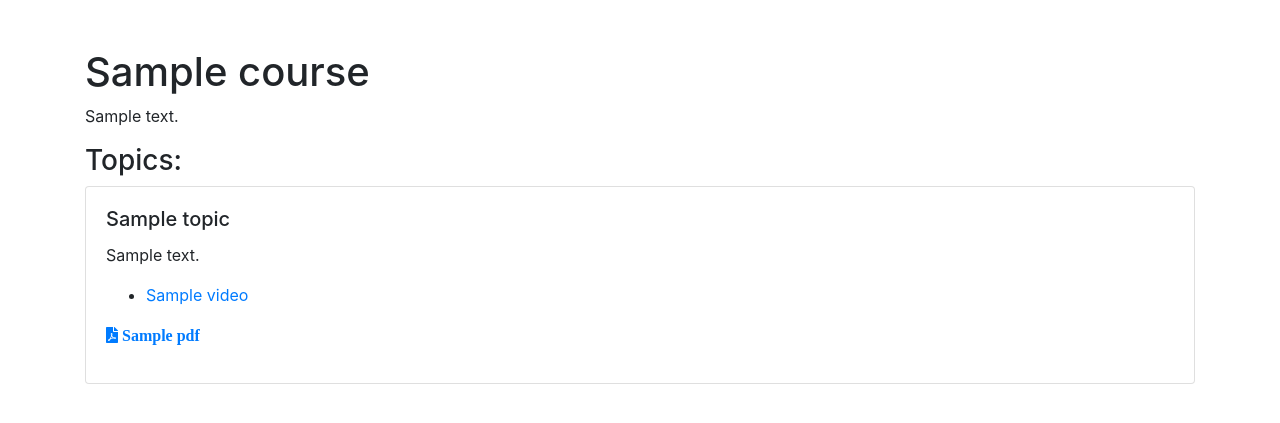
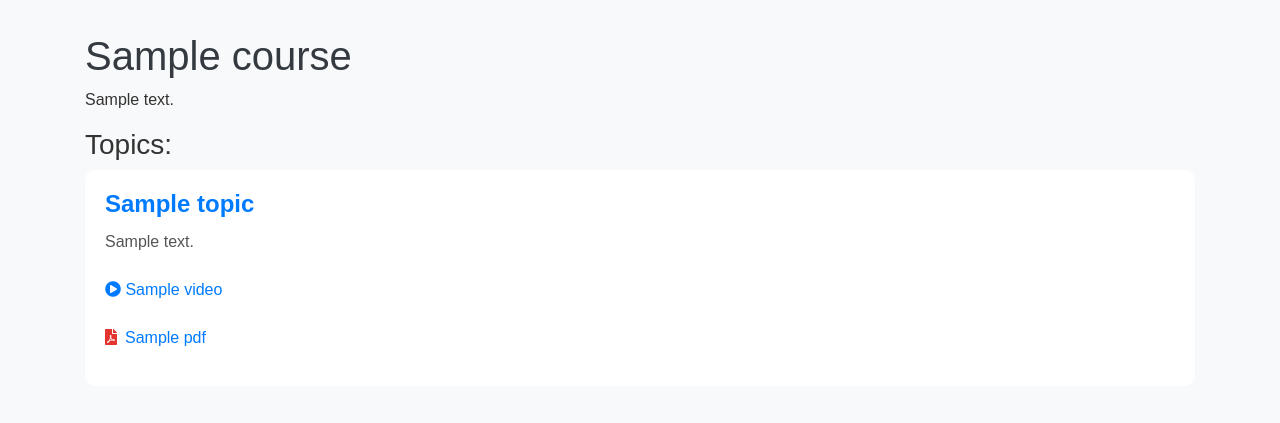
Before and after one commit to KhanAfsar12/Django-LMS, a Django app: template course_manage/templates/course.html in a window 1280 px wide. Shown: the top 423 px of the page. Run offline with Django 3.2, Linux system fonts and the light colour scheme; the template is opened without the code that fills it: most values are stand-ins (such as "Sample title", 1, 10 or a date in 2020); some libraries are stand-ins or nearby versions.

```diff
--- a/course_manage/templates/course.html
+++ b/course_manage/templates/course.html
@@ -1,5 +1,6 @@
 <!DOCTYPE html>
 <html lang="en">
+
 <head>
     <meta charset="UTF-8">
     <meta name="viewport" content="width=device-width, initial-scale=1.0">
@@ -9,17 +10,88 @@
     <link href="https://cdnjs.cloudflare.com/ajax/libs/font-awesome/5.15.3/css/all.min.css" rel="stylesheet">
 
     <style>
-        /* Optional: Add custom styling for the modal */
+        body {
+            font-family: 'Arial', sans-serif;
+            background-color: #f8f9fa;
+            color: #333;
+        }
+
+        .container {
+            padding-top: 2rem;
+        }
+
+        h1 {
+            color: #343a40;
+        }
+
+        .card {
+            transition: transform 0.3s, box-shadow 0.3s;
+            border: none;
+            border-radius: 10px;
+        }
+
+        .card:hover {
+            transform: translateY(-10px);
+            box-shadow: 0px 10px 15px rgba(0, 0, 0, 0.1);
+        }
+
+        .card-title {
+            color: #007bff;
+            font-weight: bold;
+            font-size: 1.5rem;
+        }
+
+        .card-text {
+            font-size: 1rem;
+            line-height: 1.5;
+            color: #555;
+        }
+
+        .card-body ul {
+            padding-left: 0;
+            list-style: none;
+        }
+
+        .card-body ul li {
+            padding: 8px 0;
+            font-size: 1rem;
+        }
+
+        .card-body ul li a {
+            color: #007bff;
+            text-decoration: none;
+        }
+
+        .card-body ul li a:hover {
+            text-decoration: underline;
+        }
+
         .modal-dialog {
             max-width: 90%;
         }
+
         .modal-content {
-            border-radius: 0;
+            border-radius: 10px;
+        }
+
+        .modal-header {
+            border-bottom: none;
+            padding-bottom: 0;
+        }
+
+        .modal-footer {
+            border-top: none;
+        }
+
+        .pdf-icon {
+            color: #e3342f;
+            margin-right: 8px;
         }
     </style>
 </head>
+
 <body>
-    <div class="container mt-5">
+    <div class="container">
         <h1>{{ course.title }}</h1>
         <p>{{ course.description }}</p>
 
@@ -36,7 +108,7 @@
                             {% for video in topic.videos.all %}
                             <li>
                                 <a href="#" data-toggle="modal" data-target="#videoModal" data-video-url="{{ video.video_file.url }}">
-                                    {{ video.title }}
+                                    <i class="fas fa-play-circle"></i> {{ video.title }}
                                 </a>
                             </li>
                             {% endfor %}
@@ -44,8 +116,8 @@
                         {% for pdf in topic.pdfs.all %}
                         {% if pdf.pdf_file %}
                         <p>
-                            <a href="{{ pdf.pdf_file.url }}" target="_blank" class="fas fa-file-pdf">
-                                {{ pdf.title }}
+                            <a href="{{ pdf.pdf_file.url }}" target="_blank">
+                                <i class="fas fa-file-pdf pdf-icon"></i>{{ pdf.title }}
                             </a>
                         </p>
                         {% endif %}
@@ -88,15 +160,16 @@
     <!-- Custom JS to handle video modal -->
     <script>
         $(document).ready(function() {
-            $('#videoModal').on('show.bs.modal', function (event) {
-                var link = $(event.relatedTarget); // Button that triggered the modal
-                var videoUrl = link.data('video-url'); // Extract info from data-* attributes
+            $('#videoModal').on('show.bs.modal', function(event) {
+                var link = $(event.relatedTarget);
+                var videoUrl = link.data('video-url');
 
                 var modal = $(this);
-                modal.find('#videoSource').attr('src', videoUrl); // Update the video source
-                modal.find('#videoPlayer')[0].load(); // Load the new video
+                modal.find('#videoSource').attr('src', videoUrl);
+                modal.find('#videoPlayer')[0].load();
             });
         });
     </script>
 </body>
+
 </html>
```
Also changed, not shown: db.sqlite3.
